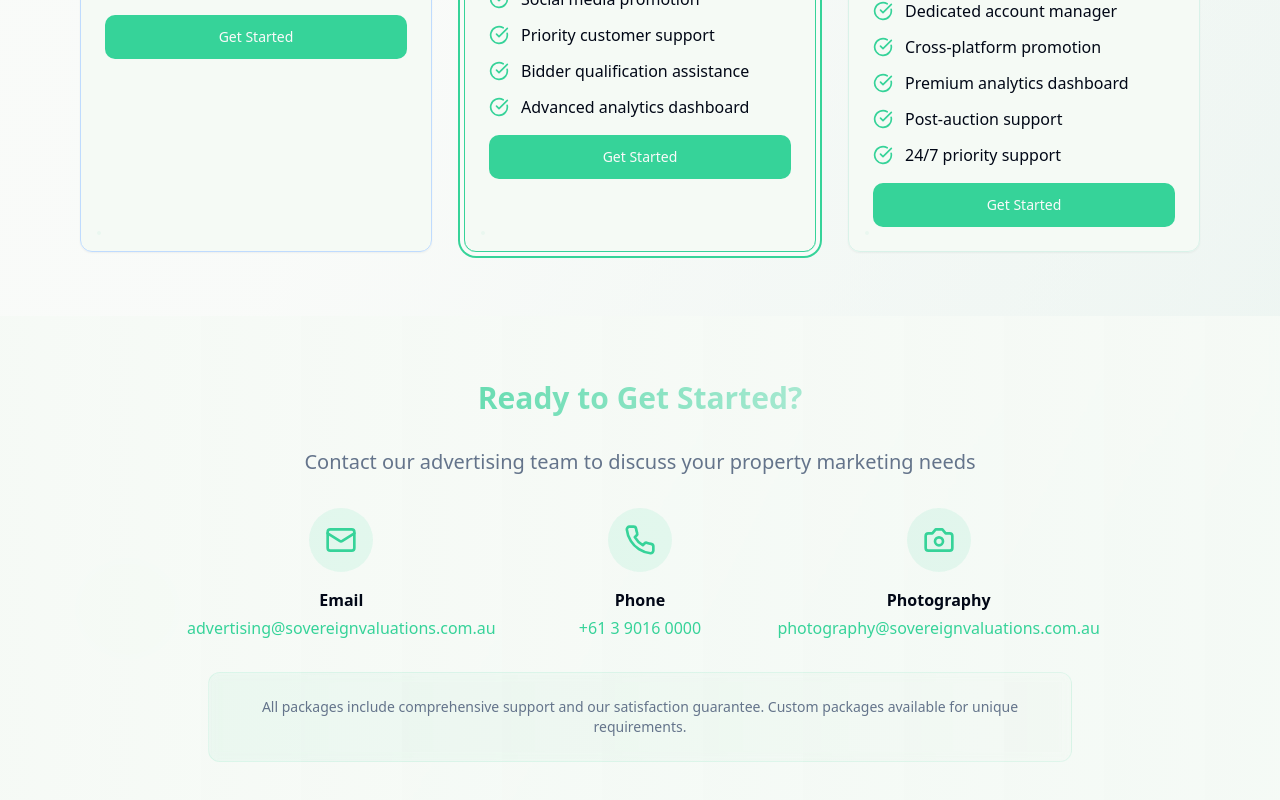
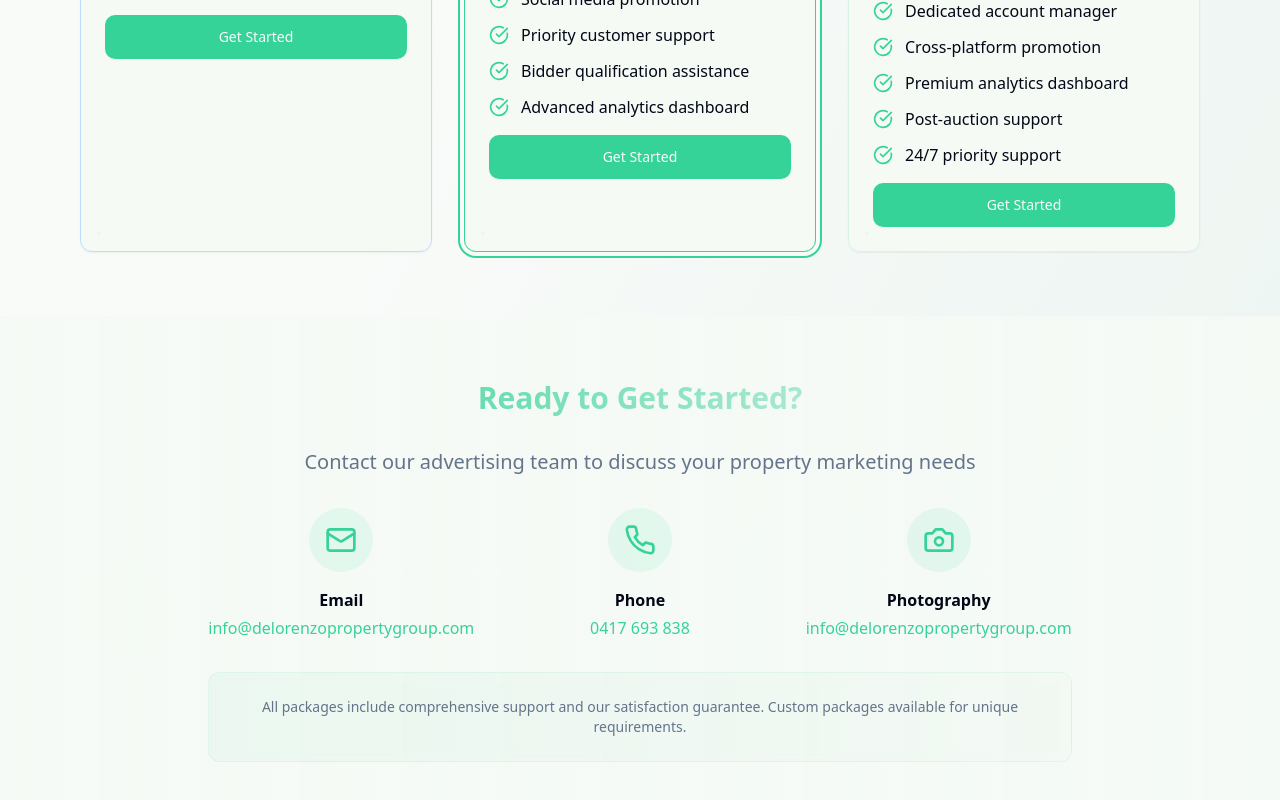
Before and after one commit to hammad983ae/sustaino, a React (Vite) app: page /advertising-platforms in a window 1280 px wide. Shown: the part 1688-2488 px from the top of the page. Built offline with nearby package versions, Linux system fonts and the light colour scheme; the HTML template or start-up script is replaced by a standard one.

Commit message:
Update contact information

```diff
--- a/src/components/SustanoSphereMarketing.tsx
+++ b/src/components/SustanoSphereMarketing.tsx
@@ -453,7 +453,7 @@ const SustanoSphereMarketing = () => {
                   <Globe className="h-8 w-8 text-white" />
                 </div>
                 <h3 className="text-xl font-bold text-white mb-2">Email</h3>
-                <p className="text-green-300 font-semibold text-lg">sustano@sovereignvaluations.com.au</p>
+                <p className="text-green-300 font-semibold text-lg">info@delorenzopropertygroup.com</p>
                 <p className="text-slate-400 text-sm mt-2">ESG platform inquiries</p>
               </div>
 
@@ -463,7 +463,7 @@ const SustanoSphereMarketing = () => {
                   <Smartphone className="h-8 w-8 text-white" />
                 </div>
                 <h3 className="text-xl font-bold text-white mb-2">Phone</h3>
-                <p className="text-blue-300 font-semibold text-lg">+61 3 9016 0000</p>
+                <p className="text-blue-300 font-semibold text-lg">0417 693 838</p>
                 <p className="text-slate-400 text-sm mt-2">Sustainable asset consultations</p>
               </div>
 
@@ -473,7 +473,7 @@ const SustanoSphereMarketing = () => {
                   <Leaf className="h-8 w-8 text-white" />
                 </div>
                 <h3 className="text-xl font-bold text-white mb-2">ESG Advisory</h3>
-                <p className="text-purple-300 font-semibold text-lg">esg@sovereignvaluations.com.au</p>
+                <p className="text-purple-300 font-semibold text-lg">info@delorenzopropertygroup.com</p>
                 <p className="text-slate-400 text-sm mt-2">Sustainability consulting</p>
               </div>
             </div>
--- a/src/pages/AdvertisingPlatforms.tsx
+++ b/src/pages/AdvertisingPlatforms.tsx
@@ -171,7 +171,7 @@ export default function AdvertisingPlatforms() {
         console.error('Error sending inquiry:', error);
         toast({
           title: "Error sending inquiry",
-          description: "Please try again or contact us directly at advertising@realityauctions.com.au",
+          description: "Please try again or contact us directly at info@delorenzopropertygroup.com",
           variant: "destructive",
         });
         return;
@@ -185,7 +185,7 @@ export default function AdvertisingPlatforms() {
       console.error('Error sending inquiry:', error);
       toast({
         title: "Error sending inquiry",
-        description: "Please try again or contact us directly at advertising@realityauctions.com.au",
+        description: "Please try again or contact us directly at info@delorenzopropertygroup.com",
         variant: "destructive",
       });
     }
@@ -377,8 +377,8 @@ export default function AdvertisingPlatforms() {
                 <Mail className="h-8 w-8 text-primary group-hover:scale-110 transition-transform duration-300" />
               </div>
               <h3 className="font-semibold mb-1 group-hover:text-primary transition-colors duration-300">Email</h3>
-               <a href="mailto:advertising@sovereignvaluations.com.au" className="text-primary hover:underline transition-all duration-300 hover:text-accent">
-                advertising@sovereignvaluations.com.au
+               <a href="mailto:info@delorenzopropertygroup.com" className="text-primary hover:underline transition-all duration-300 hover:text-accent">
+                info@delorenzopropertygroup.com
               </a>
             </div>
             <div className="flex flex-col items-center group hover:transform hover:scale-105 transition-all duration-300">
@@ -386,8 +386,8 @@ export default function AdvertisingPlatforms() {
                 <Phone className="h-8 w-8 text-primary group-hover:scale-110 transition-transform duration-300" />
               </div>
               <h3 className="font-semibold mb-1 group-hover:text-primary transition-colors duration-300">Phone</h3>
-               <a href="tel:+61-3-9016-0000" className="text-primary hover:underline transition-all duration-300 hover:text-accent">
-                +61 3 9016 0000
+               <a href="tel:0417693838" className="text-primary hover:underline transition-all duration-300 hover:text-accent">
+                0417 693 838
               </a>
             </div>
             <div className="flex flex-col items-center group hover:transform hover:scale-105 transition-all duration-300">
@@ -395,8 +395,8 @@ export default function AdvertisingPlatforms() {
                 <Camera className="h-8 w-8 text-primary group-hover:scale-110 transition-transform duration-300" />
               </div>
               <h3 className="font-semibold mb-1 group-hover:text-primary transition-colors duration-300">Photography</h3>
-               <a href="mailto:photography@sovereignvaluations.com.au" className="text-primary hover:underline transition-all duration-300 hover:text-accent">
-                photography@sovereignvaluations.com.au
+               <a href="mailto:info@delorenzopropertygroup.com" className="text-primary hover:underline transition-all duration-300 hover:text-accent">
+                info@delorenzopropertygroup.com
               </a>
             </div>
           </div>
```
Also changed, not shown: 1 other file (tests, documents, lock files or other folders).
